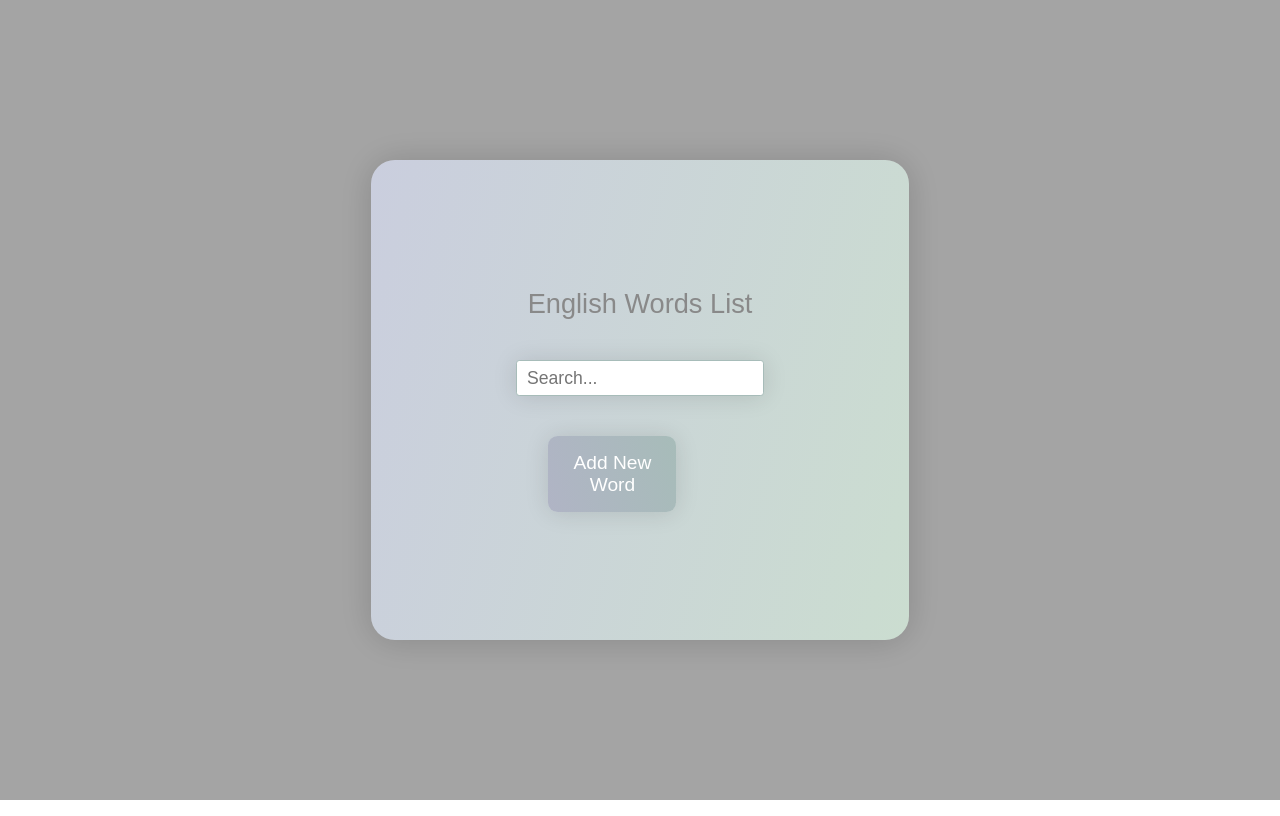
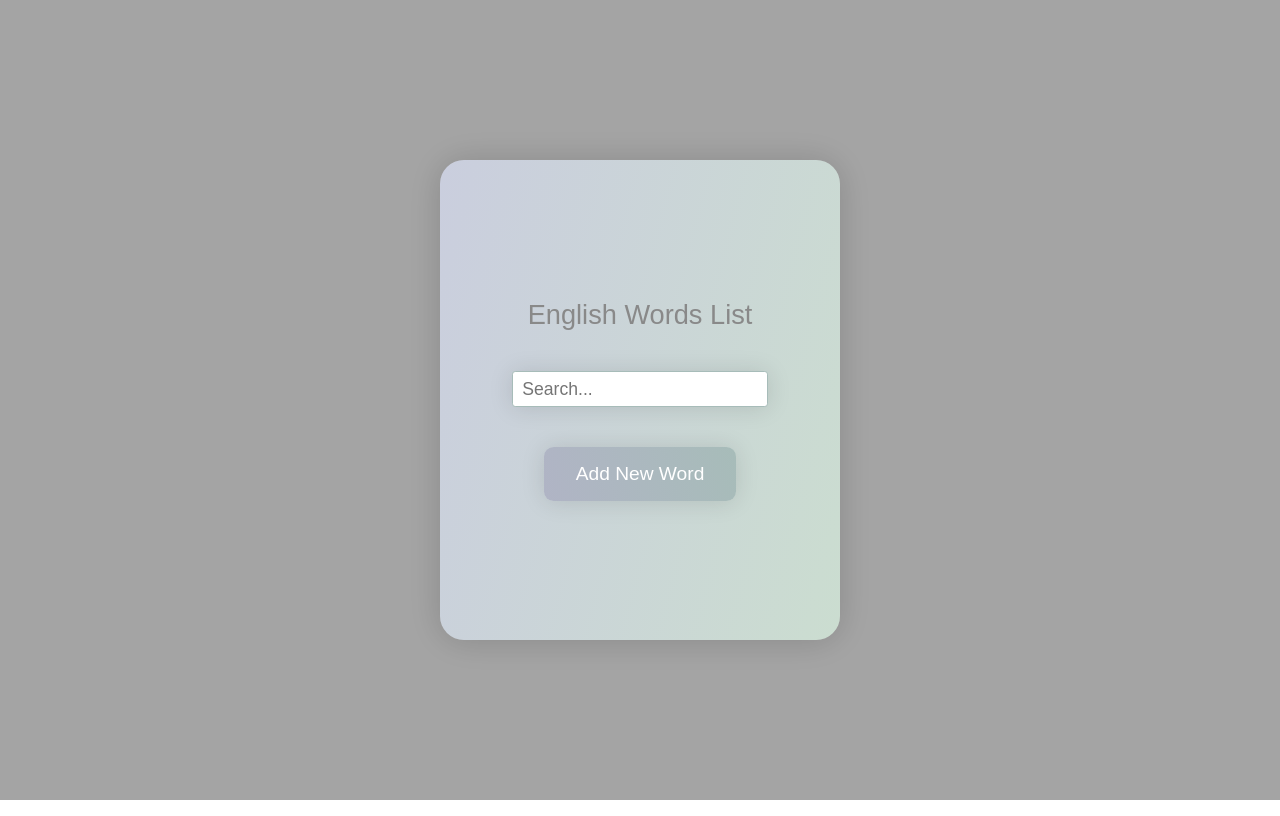
Before and after one commit to mikako-shirai/Typeahead-Suggestion-frontend, a React (Create React App) app: page / in a window 1280 px wide. Built offline with nearby package versions, Linux system fonts and the light colour scheme; no server answers.

Commit message:
refactor: update components

```diff
--- a/src/components/Form.jsx
+++ b/src/components/Form.jsx
@@ -4,7 +4,7 @@ import axios from "axios";
 import Suggestions from "./Suggestions.jsx";
 
 const Form = () => {
-  const development = false;
+  const development = true;
   const URL = development ? "http://localhost:8080" : "https://typeahead-suggestion-be.an.r.appspot.com";
 
   const [form, setForm] = useState("");
@@ -28,8 +28,8 @@ const Form = () => {
   };
 
   const formatInput = () => {
-    const currentStr = form;
-    let str = currentStr.replace(/(^\s+)|(\s+$)/g, "");
+    const currentStr = form.toLowerCase();
+    let str = currentStr.replace(/(^\s+)|(\s+$)|([^a-z])/g, "");
     const strs = str.split(" ");
     return strs[0];
   };
@@ -51,7 +51,7 @@ const Form = () => {
     const word = formatInput();
     if (!word)  return;
 
-    await axios.get(`${URL}/add?word=${word}`);
+    await axios.post(`${URL}/insert`, word);
   };
 
   useEffect(() => {
--- a/src/styles/index.css
+++ b/src/styles/index.css
@@ -44,7 +44,7 @@ body {
   background: linear-gradient(-75deg, #cbddd0, #cacede);
   height: 45vh;
   min-height: 30rem;
-  width: 42vw;
+  width: 42vh;
   min-width: 25rem;
   border-radius: 1.5rem;
   box-shadow: 0 1px 35px rgba(0, 0, 0, 0.173);
@@ -76,9 +76,9 @@ body {
   color: #ffffff;
   background: linear-gradient(-105deg, #a7bcb9, #b0b4c5);
   font-size: 1.2rem;
-  width: 8rem;
+  width: fit-content;
   margin: 2.5rem 2rem 0 2rem;
-  padding: 1rem;
+  padding: 1rem 2rem;
   border-style: none;
   border-radius: 0.6rem;
   box-shadow: 0 1px 25px rgba(0, 0, 0, 0.119);
@@ -97,8 +97,8 @@ body {
 }
 
 .suggestion {
-  color: #6c7976;
-  background: #ffffff36;
+  color: #616f6c;
+  background: #ffffff3f;
   font-size: 0.9rem;
   padding: 0.4rem 0.6rem;
   border-top: #a7bcb984 solid 0.05rem;
```
